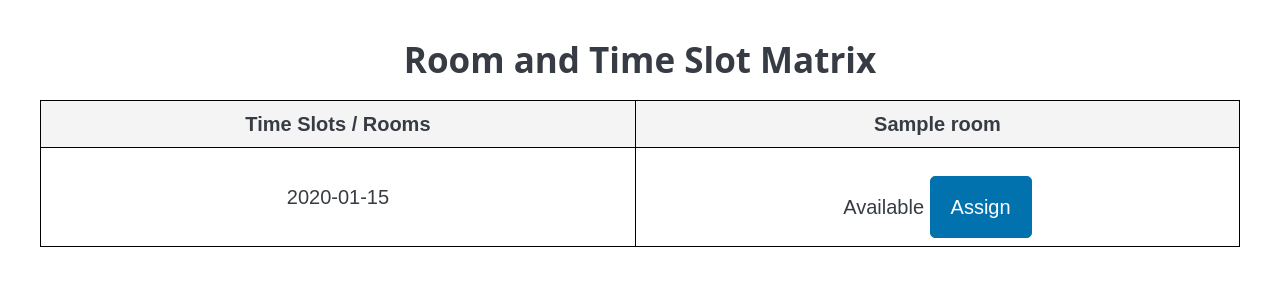
After one commit to event-modeling/open-spaces-comocamp, a FastAPI app: template python/app/templates/rooms_and_time_slots_assignment.jinja2 in a window 1280 px wide. The commit adds this page. Shown: the top 300 px of the page. Run offline with FastAPI, Linux system fonts and the light colour scheme; the template is opened without the code that fills it: most values are stand-ins (such as "Sample title", 1, 10 or a date in 2020); some libraries are stand-ins or nearby versions.

Commit message:
fix css reference for python slice

```diff
--- a/python/app/templates/add_room.jinja2
+++ b/python/app/templates/add_room.jinja2
@@ -1,7 +1,7 @@
 <!DOCTYPE html>
 <html>
 <head>
-        <link rel="stylesheet" href="{{ url_for('static', path='styles.css') }}">
+        <link rel="stylesheet" href="/css/styles.css">
 
     <title>Add Room</title>
     <script>
--- a/python/app/templates/add_time_slot.jinja2
+++ b/python/app/templates/add_time_slot.jinja2
@@ -1,7 +1,7 @@
 <!DOCTYPE html>
 <html>
 <head>
-        <link rel="stylesheet" href="{{ url_for('static', path='styles.css') }}">
+        <link rel="stylesheet" href="/css/styles.css">
 
     <title>Add Time Slot</title>
     <script>
--- a/python/app/templates/conference_not_found.jinja2
+++ b/python/app/templates/conference_not_found.jinja2
@@ -1,7 +1,7 @@
 <!DOCTYPE html>
 <html>
 <head>
-        <link rel="stylesheet" href="{{ url_for('static', path='styles.css') }}">
+        <link rel="stylesheet" href="/css/styles.css">
 
 
 </head>
--- a/python/app/templates/rooms_and_time_slots.jinja2
+++ b/python/app/templates/rooms_and_time_slots.jinja2
@@ -2,7 +2,7 @@
 <html>
 <head>
     <title>Rooms and Time Slots</title>
-    <link rel="stylesheet" href="{{ url_for('static', path='styles.css') }}">
+    <link rel="stylesheet" href="/css/styles.css">
 
     <script>
       // Function to add event listeners to buttons
--- /dev/null
+++ b/python/app/templates/rooms_and_time_slots_assignment.jinja2
@@ -0,0 +1,49 @@
+<!DOCTYPE html>
+<html lang="en">
+<head>
+        <link rel="stylesheet" href="/css/styles.css">
+
+    <meta charset="UTF-8">
+    <title>Room and Time Slot Matrix</title>
+    <style>
+        table {
+            width: 100%;
+            border-collapse: collapse;
+        }
+        th, td {
+            border: 1px solid black;
+            text-align: center;
+            padding: 8px;
+        }
+        th {
+            background-color: #f2f2f2;
+        }
+    </style>
+</head>
+<body>
+    <h2>Room and Time Slot Matrix</h2>
+    <table>
+        <thead>
+            <tr>
+                <th>Time Slots / Rooms</th>
+                {% for room in data.rooms %}
+                <th>{{ room }}</th>
+                {% endfor %}
+            </tr>
+        </thead>
+        <tbody>
+            {% for time_slot in data.timeSlots %}
+            <tr>
+                <td>{{ time_slot }}</td>
+                {% for room in rooms %}
+                    <td>Available
+                    <button id="assign_{{ room }}_{{ time_slot }}">Assign</button>
+
+                    </td>
+                {% endfor %}
+            </tr>
+            {% endfor %}
+        </tbody>
+    </table>
+</body>
+</html>
```
